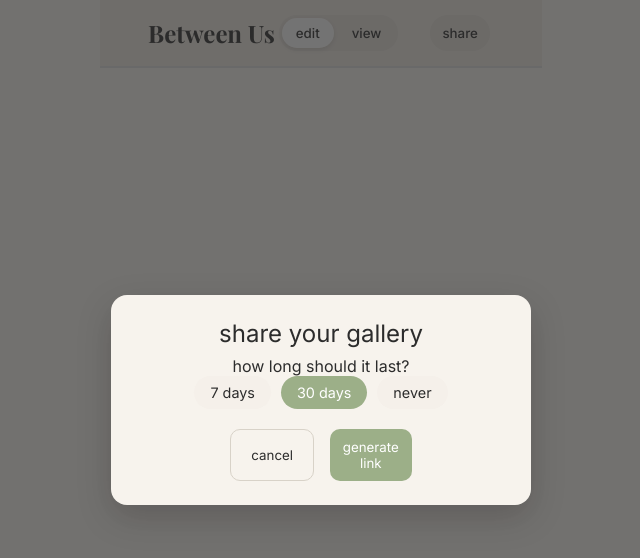
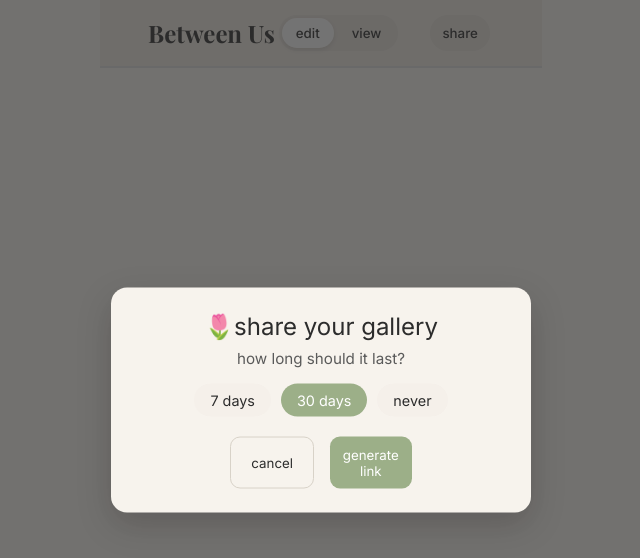
Before and after one commit to kabedont/BetweenUs, a React (Vite) app in the folder BetweenUs/: page /upload in a window 1280 px wide. Both pictures are taken after a click on the button "share". Shown: the top 558 px of the page, without its empty margins (319-959 px from the left). Built offline with nearby package versions, Linux system fonts and the light colour scheme.

Commit message:
Style modal-question
Signed-off-by: kabedont <jjenniferjosephina@outlook.com>

```diff
--- a/BetweenUs/src/components/PhotoUpload.css
+++ b/BetweenUs/src/components/PhotoUpload.css
@@ -229,6 +229,12 @@
     margin-bottom: 8px;
 }
 
+.modal-question {
+    font-size: 0.95rem;
+    color: #5a5a5a;
+    margin-bottom: 16px;
+}
+
 .modal-choices {
     display: flex;
     justify-content: center;
--- a/BetweenUs/src/components/PhotoUpload.jsx
+++ b/BetweenUs/src/components/PhotoUpload.jsx
@@ -151,7 +151,7 @@ function PhotoUpload({gridSize, mode, rows, cols, totalSlots, photos, setPhotos,
           <>
           <div className='modal-overlay' onClick = {() => closeExpiryModal}>
             <div className='modal-content' onClick = {(e) => e.stopPropagation()}>
-              <div className='modal-title'>share your gallery</div>
+              <div className='modal-title'>🌷share your gallery</div>
               <div className='modal-question'>how long should it last?</div>
               <div className='modal-choices'>
                 <button className={`choice ${selectedExpiry === 7? 'selected' : ''}`} onClick = {() => setSelectedExpiry(7)}>7 days</button>
```
